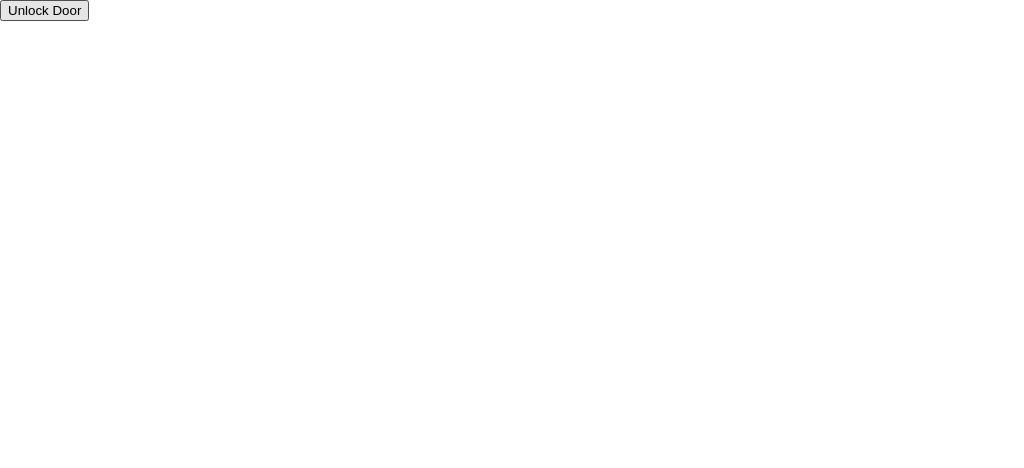
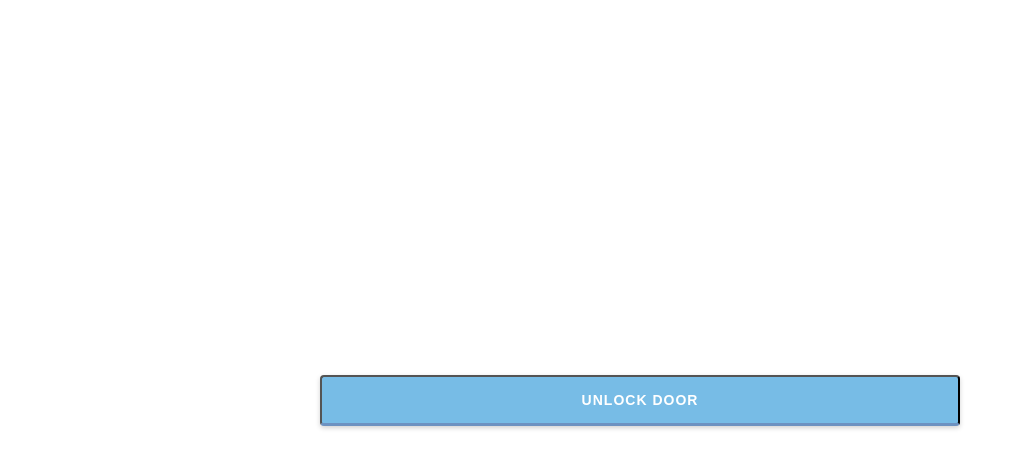
Before and after one commit to orrybaram/door-buzzer, a React app: page / in a window 1280 px wide. Shown: the top 468 px of the page, without its empty margins (0-1024 px from the left). Built offline with nearby package versions, Linux system fonts and the light colour scheme.

Commit message:
uses css modules

```diff
--- a/src/App.js
+++ b/src/App.js
@@ -1,6 +1,6 @@
 import React, { Component } from 'react';
 import classNames from 'classnames';
-import './App.css';
+import styles from './App.css';
 
 const SLEEP_TIME = 5000;
 
@@ -22,9 +22,9 @@ class App extends Component {
   }
 
   render() {
-    const buttonClass = classNames({
-      'button': true,
-      'button--active': this.state.isBuzzerPressed,
+    const buttonLoaderClass = classNames({
+      [styles.buttonLoader]: true,
+      [styles.buttonLoaderActive]: this.state.isBuzzerPressed,
     });
 
     const buttonText = this.state.isBuzzerPressed
@@ -32,14 +32,14 @@ class App extends Component {
       : "Unlock Door";
 
     return (
-      <div className="app">
-        <div className="main">
+      <div className={styles.app}>
+        <div className={styles.main}>
           <button
-            className={buttonClass}
+            className={styles.button}
             onClick={this.onClick}
             disabled={this.state.isBuzzerPressed}
           >
-            <div class="loader button__loader" />
+            <div className={buttonLoaderClass} />
             <span>{buttonText}</span>
           </button>
         </div>
```
